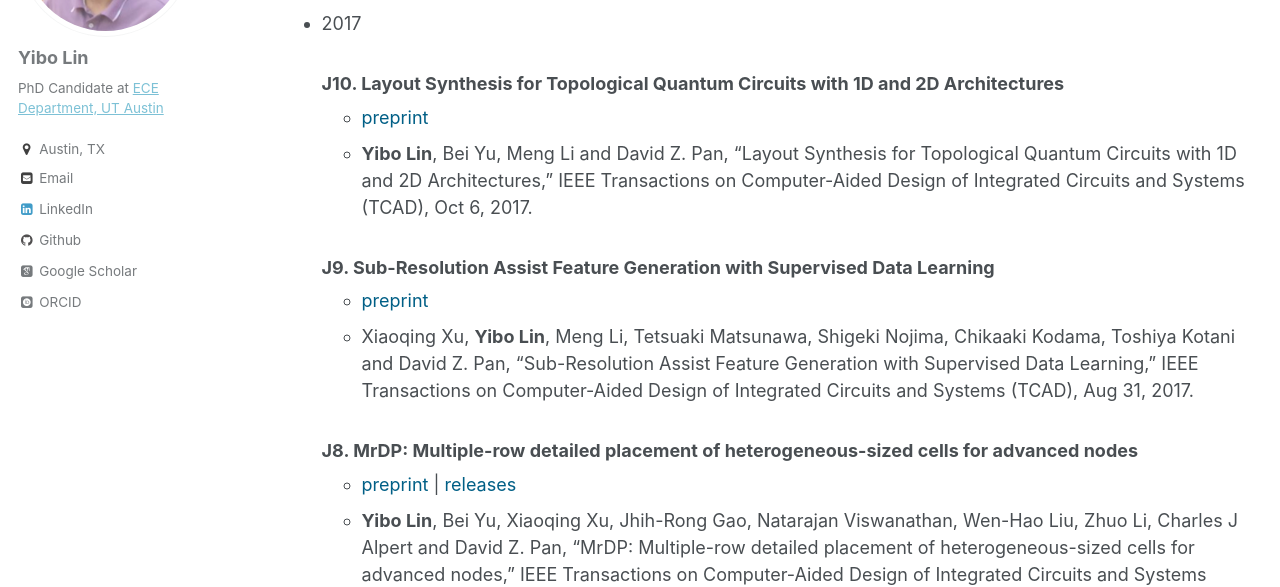
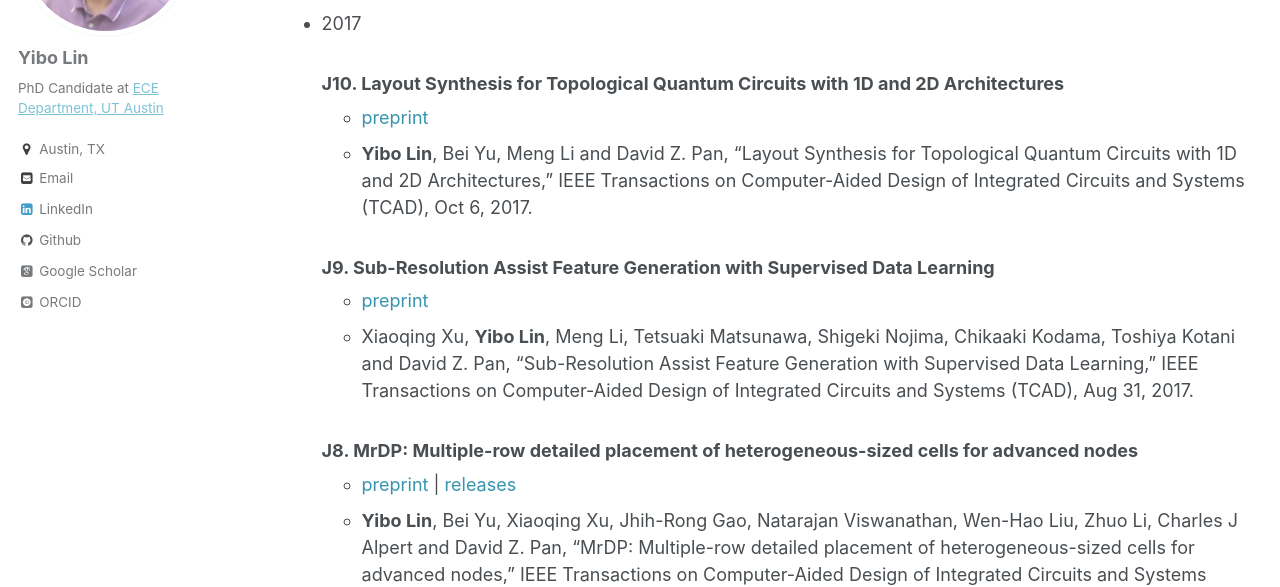
Before and after one commit to limbo018/limbo018.github.io, a Jekyll site: the page built from _pages/publications.md, in a window 1280 px wide and 900 px high. Shown: the part 256-843 px from the top of the window. Built offline with Jekyll 4.4.1, drawn with Linux system fonts in a browser that asks for light colours; some web fonts are replaced.

Commit message:
only change preprint and release color now

```diff
--- a/_pages/publications.md
+++ b/_pages/publications.md
@@ -20,47 +20,47 @@ Journal Papers
 * 2017
 
   ### J10. [Layout Synthesis for Topological Quantum Circuits with 1D and 2D Architectures](https://doi.org/10.1109/TCAD.2017.2760511)
-     * <a href="/publications/papers/QUANTUM_TCAD2017_Lin.pdf" style="color:#005F86">preprint</a>
+     * <a href="/publications/papers/QUANTUM_TCAD2017_Lin.pdf" style="color:#3793ae">preprint</a>
      * **Yibo Lin**, Bei Yu, Meng Li and David Z. Pan, "[Layout Synthesis for Topological Quantum Circuits with 1D and 2D Architectures](https://doi.org/10.1109/TCAD.2017.2760511)," IEEE Transactions on Computer-Aided Design of Integrated Circuits and Systems (TCAD), Oct 6, 2017.
 
   ### J9. [Sub-Resolution Assist Feature Generation with Supervised Data Learning](https://doi.org/10.1109/TCAD.2017.2748029)
-     * <a href="/publications/papers/SRAF_TCAD2017_Xu.pdf" style="color:#005F86">preprint</a>
+     * <a href="/publications/papers/SRAF_TCAD2017_Xu.pdf" style="color:#3793ae">preprint</a>
      * Xiaoqing Xu, **Yibo Lin**, Meng Li, Tetsuaki Matsunawa, Shigeki Nojima, Chikaaki Kodama, Toshiya Kotani and David Z. Pan, "[Sub-Resolution Assist Feature Generation with Supervised Data Learning](https://doi.org/10.1109/TCAD.2017.2748029)," IEEE Transactions on Computer-Aided Design of Integrated Circuits and Systems (TCAD), Aug 31, 2017.
 
   ### J8. [MrDP: Multiple-row detailed placement of heterogeneous-sized cells for advanced nodes](https://doi.org/10.1109/TCAD.2017.2748025)
-     * <a href="/publications/papers/PLACE_TCAD2017_Lin.pdf" style="color:#005F86">preprint</a> \| <a href="http://www.cerc.utexas.edu/utda/download/MrDP/index.html" style="color:#005F86">releases</a>
+     * <a href="/publications/papers/PLACE_TCAD2017_Lin.pdf" style="color:#3793ae">preprint</a> \| <a href="http://www.cerc.utexas.edu/utda/download/MrDP/index.html" style="color:#3793ae">releases</a>
      * **Yibo Lin**, Bei Yu, Xiaoqing Xu, Jhih-Rong Gao, Natarajan Viswanathan, Wen-Hao Liu, Zhuo Li, Charles J Alpert and David Z. Pan, "[MrDP: Multiple-row detailed placement of heterogeneous-sized cells for advanced nodes](https://doi.org/10.1109/TCAD.2017.2748025)," IEEE Transactions on Computer-Aided Design of Integrated Circuits and Systems (TCAD), Aug 31, 2017.
 
   ### J7. [Stitch aware detailed placement for multiple e-beam lithography](http://dx.doi.org/10.1016/j.vlsi.2017.02.004)
-     * <a href="/publications/papers/DFMP_JVLSI2017_Lin.pdf" style="color:#005F86">preprint</a>
+     * <a href="/publications/papers/DFMP_JVLSI2017_Lin.pdf" style="color:#3793ae">preprint</a>
      * **Yibo Lin**, Bei Yu, Yi Zou, Zhuo Li, Charles J Alpert and David Z. Pan, "[Stitch aware detailed placement for multiple e-beam lithography](http://dx.doi.org/10.1016/j.vlsi.2017.02.004)," Integration, the VLSI Journal, Jun, 2017.
 
   ### J6. [Triple/quadruple patterning layout decomposition via linear programming and iterative rounding](http://dx.doi.org/10.1117/1.JMM.16.2.023507)
-     * <a href="/publications/papers/MPL_JM32017_Lin.pdf" style="color:#005F86">preprint</a>
+     * <a href="/publications/papers/MPL_JM32017_Lin.pdf" style="color:#3793ae">preprint</a>
      * **Yibo Lin**, Xiaoqing Xu, Bei Yu, Ross Baldick and David Z. Pan, "[Triple/quadruple patterning layout decomposition via linear programming and iterative rounding](http://dx.doi.org/10.1117/1.JMM.16.2.023507)," Journal of Micro/Nanolithography, MEMS, and MOEMS (JM3), May 18, 2017.
 
   ### J5. [Redundant local-Loop insertion for unidirectional routing](http://dx.doi.org/10.1109/TCAD.2017.2651811)
-     * <a href="/publications/papers/DFM_TCAD2017_Xu.pdf" style="color:#005F86">preprint</a>
+     * <a href="/publications/papers/DFM_TCAD2017_Xu.pdf" style="color:#3793ae">preprint</a>
      * Xiaoqing Xu, **Yibo Lin**, Meng Li, Jiaojiao Ou,  B. Cline  and  D. Z. Pan, "[Redundant local-Loop insertion for unidirectional routing](http://dx.doi.org/10.1109/TCAD.2017.2651811)," IEEE Transactions on Computer-Aided Design of Integrated Circuits and Systems (TCAD), Jan 11, 2017.
 
   ### J4. [Triple patterning aware detailed placement toward zero cross-row middle-of-line conflict](http://dx.doi.org/10.1109/TCAD.2017.2648843)
-     * <a href="/publications/papers/DFMP_TCAD2017_Lin.pdf" style="color:#005F86">preprint</a> \| <a href="http://www.cerc.utexas.edu/utda/download/TPLPlace/index.html" style="color:#005F86">releases</a>
+     * <a href="/publications/papers/DFMP_TCAD2017_Lin.pdf" style="color:#3793ae">preprint</a> \| <a href="http://www.cerc.utexas.edu/utda/download/TPLPlace/index.html" style="color:#3793ae">releases</a>
      * **Yibo Lin**, Bei Yu, Biying Xu and David Z. Pan, "[Triple patterning aware detailed placement toward zero cross-row middle-of-line conflict](http://dx.doi.org/10.1109/TCAD.2017.2648843)," IEEE Transactions on Computer-Aided Design of Integrated Circuits and Systems (TCAD), Jan 05, 2017.
 
 * 2016
 
   ### J3. [Design for manufacturability and reliability in extreme-scaling VLSI](http://link.springer.com/article/10.1007%2Fs11432-016-5560-6)
-     * <a href="/publications/papers/DFM_SCIS2016_Yu.pdf" style="color:#005F86">preprint</a> \| *Invited Paper*
+     * <a href="/publications/papers/DFM_SCIS2016_Yu.pdf" style="color:#3793ae">preprint</a> \| *Invited Paper*
      * Bei Yu, Xiaoqing Xu, Subhendu Roy, **Yibo Lin**, Jiaojiao Ou and David Z. Pan, "[Design for manufacturability and reliability in extreme-scaling VLSI](http://link.springer.com/article/10.1007%2Fs11432-016-5560-6)," Science China Information Sciences, 2016.
 
   ### J2. [High performance dummy fill insertion with coupling and uniformity constraints](http://dx.doi.org/10.1109/TCAD.2016.2638452)
-     * <a href="/publications/papers/CMP_TCAD2016_Lin.pdf" style="color:#005F86">preprint</a> \| <a href="http://www.cerc.utexas.edu/utda/download/DFI/index.html" style="color:#005F86">releases</a>
+     * <a href="/publications/papers/CMP_TCAD2016_Lin.pdf" style="color:#3793ae">preprint</a> \| <a href="http://www.cerc.utexas.edu/utda/download/DFI/index.html" style="color:#3793ae">releases</a>
      * **Yibo Lin**, Bei Yu and David Z. Pan, "[High performance dummy fill insertion with coupling and uniformity constraints](http://dx.doi.org/10.1109/TCAD.2016.2638452)," IEEE Transactions on Computer-Aided Design of Integrated Circuits and Systems (TCAD), Dec, 2016.
 
 * 2015
 
   ### J1. [Methodology for standard cell compliance and detailed placement for triple patterning lithography](http://ieeexplore.ieee.org/xpl/articleDetails.jsp?tp=&arnumber=7036058)
-     * <a href="/publications/papers/DFMP_TCAD2015_Yu.pdf" style="color:#005F86">preprint</a>
+     * <a href="/publications/papers/DFMP_TCAD2015_Yu.pdf" style="color:#3793ae">preprint</a>
      * Bei Yu, Xiaoqing Xu, Jhih-Rong Gao, **Yibo Lin**, Zhuo Li, Charles Alpert and David Z. Pan, "[Methodology for standard cell compliance and detailed placement for triple patterning lithography](http://ieeexplore.ieee.org/xpl/articleDetails.jsp?tp=&arnumber=7036058)," IEEE Transactions on Computer-Aided Design of Integrated Circuits and Systems (TCAD), May, 2015.
 
 Conference Papers
@@ -73,63 +73,63 @@ Conference Papers
      * **Yibo Lin**, Yuki Watanabe, Taiki Kimura, Tetsuaki Matsunawa, Shigeki Nojima, Meng Li and David Z. Pan, "Data Efficient Lithography Modeling with Residual Neural Networks and Transfer Learning," ACM International Symposium on Physical Design (ISPD), Monterey, CA, Mar 25-28, 2018.
 
   ### C14. A Practical Split Manufacturing Framework for Trojan Prevention via Simultaneous Wire Lifting and Cell Insertion
-     * <a href="/publications/papers/SPM_ASPDAC2018_Li.pdf" style="color:#005F86">preprint</a> \| accepted
+     * <a href="/publications/papers/SPM_ASPDAC2018_Li.pdf" style="color:#3793ae">preprint</a> \| accepted
      * Meng Li, Bei Yu, **Yibo Lin**, Xiaoqing Xu, Wuxi Li and David Z. Pan, "A Practical Split Manufacturing Framework for Trojan Prevention via Simultaneous Wire Lifting and Cell Insertion," IEEE/ACM Asia and South Pacific Design Automation Conference (ASPDAC), Jeju, Korea, Jan 22-25, 2018.
 
 * 2017
 
   ### C13. Patterning Aware Design Optimization of Selective Etching in N5 and Beyond
-     * <a href="/publications/papers/DFM_ICCD2017_Lin.pdf" style="color:#005F86">preprint</a> \| <a href="/publications/papers/DFM_ICCD2017_Lin.slides.pdf" style="color:#005F86">slides</a>
+     * <a href="/publications/papers/DFM_ICCD2017_Lin.pdf" style="color:#3793ae">preprint</a> \| <a href="/publications/papers/DFM_ICCD2017_Lin.slides.pdf" style="color:#3793ae">slides</a>
      * **Yibo Lin**, Peter Debacker, Darko Trivkovic, Ryoung-han Kim, Praveen Raghavan and David Z. Pan, "Patterning Aware Design Optimization of Selective Etching in N5 and Beyond," IEEE International Conference on Computer Design (ICCD), Boston, MA, Nov 5-8, 2017.
 
   ### C12. [Machine learning for mask/wafer hotspot detection and mask synthesis](http://dx.doi.org/10.1117/12.2282943)
-     * <a href="/publications/papers/MASK_PT2017_Lin.pdf" style="color:#005F86">preprint</a> \| *Invited paper*
+     * <a href="/publications/papers/MASK_PT2017_Lin.pdf" style="color:#3793ae">preprint</a> \| *Invited paper*
      * **Yibo Lin**, Xiaoqing Xu, Jiaojiao Ou and David Z Pan, "[Machine learning for mask/wafer hotspot detection and mask synthesis](http://dx.doi.org/10.1117/12.2282943)," Photomask Technology, Oct 16, 2017.
 
   ### C11. [Placement Mitigation Techniques for Power Grid Electromigration](https://doi.org/10.1109/ISLPED.2017.8009178)
-     * <a href="/publications/papers/DFMP_ISLPED2017_Ye.pdf" style="color:#005F86">preprint</a>
+     * <a href="/publications/papers/DFMP_ISLPED2017_Ye.pdf" style="color:#3793ae">preprint</a>
      * Wei Ye, **Yibo Lin**, Xiaoqing Xu, Wuxi Li, Yiwei Fu, Yongsheng Sun, Canhui Zhan and David Z. Pan, "[Placement Mitigation Techniques for Power Grid Electromigration](https://doi.org/10.1109/ISLPED.2017.8009178)," IEEE International Symposium on Low Power Electronics and Design (ISLPED), Taipei, Jul 24-26, 2017.
 
   ### C10. [Concurrent Pin Access Optimization for Unidirectional Routing](https://doi.org/10.1145/3061639.3062214)
-     * <a href="/publications/papers/DFMR_DAC2017_Xu.pdf" style="color:#005F86">preprint</a>
+     * <a href="/publications/papers/DFMR_DAC2017_Xu.pdf" style="color:#3793ae">preprint</a>
      * Xiaoqing Xu, **Yibo Lin**, Vinicius Livramento and David Z. Pan, "[Concurrent Pin Access Optimization for Unidirectional Routing](https://doi.org/10.1145/3061639.3062214)," ACM/IEEE Design Automation Conference (DAC), Austin, TX, Jun 18-22, 2017.
 
   ### C9. [DSAR: DSA aware routing with simultaneous DSA guiding pattern and double patterning assignment](https://doi.org/10.1145/3036669.3036677)
-     * <a href="/publications/papers/DFMR_ISPD2017_Ou.pdf" style="color:#005F86">preprint</a>
+     * <a href="/publications/papers/DFMR_ISPD2017_Ou.pdf" style="color:#3793ae">preprint</a>
      * Jiaojiao Ou, Bei Yu, Xiaoqing Xu, Joydeep Mitra, **Yibo Lin** and David Z. Pan, "[DSAR: DSA aware routing with simultaneous DSA guiding pattern and double patterning assignment](https://doi.org/10.1145/3036669.3036677)," ACM International Symposium on Physical Design (ISPD), Portland, OR, Mar 19-22, 2017.
 
 * 2016
 
   ### C8. [MrDP: Multiple-row detailed placement of heterogeneous-sized cells for advanced nodes](http://dx.doi.org/10.1145/2966986.2967055)
-     * <a href="/publications/papers/PLACE_ICCAD2016_Lin.pdf" style="color:#005F86">preprint</a> \| <a href="/publications/papers/PLACE_ICCAD2016_Lin.slides.pdf" style="color:#005F86">slides</a> \| <a href="http://www.cerc.utexas.edu/utda/download/MrDP/index.html" style="color:#005F86">releases</a>
+     * <a href="/publications/papers/PLACE_ICCAD2016_Lin.pdf" style="color:#3793ae">preprint</a> \| <a href="/publications/papers/PLACE_ICCAD2016_Lin.slides.pdf" style="color:#3793ae">slides</a> \| <a href="http://www.cerc.utexas.edu/utda/download/MrDP/index.html" style="color:#3793ae">releases</a>
      * **Yibo Lin**, Bei Yu, Xiaoqing Xu, Jhih-Rong Gao, Natarajan Viswanathan, Wen-Hao Liu, Zhuo Li, Charles J Alpert and David Z. Pan, "[MrDP: Multiple-row detailed placement of heterogeneous-sized cells for advanced nodes](http://dx.doi.org/10.1145/2966986.2967055)," IEEE/ACM International Conference on Computer-Aided Design (ICCAD), Austin, TX, Nov 7-10, 2016.
 
   ### C7. [A novel unified dummy fill insertion framework with SQP-based optimization method](http://dx.doi.org/10.1145/2966986.2966994)
-     * <a href="/publications/papers/CMP_ICCAD2016_Tao.pdf" style="color:#005F86">preprint</a>
+     * <a href="/publications/papers/CMP_ICCAD2016_Tao.pdf" style="color:#3793ae">preprint</a>
      * Yudong Tao, Changhao Yan, **Yibo Lin**, Sheng-Guo Wang, David Z. Pan and Xuan Zeng, "[A novel unified dummy fill insertion framework with SQP-based optimization method](http://dx.doi.org/10.1145/2966986.2966994)," IEEE/ACM International Conference on Computer-Aided Design (ICCAD), Austin, TX, Nov 7-10, 2016.
 
   ### C6. [Detailed placement in advanced technology nodes: a survey](https://doi.org/10.1109/ICSICT.2016.7999056)
-     * <a href="/publications/papers/DFMP_ICSICT2016_Lin.pdf" style="color:#005F86">preprint</a> \| *Invited Paper*
+     * <a href="/publications/papers/DFMP_ICSICT2016_Lin.pdf" style="color:#3793ae">preprint</a> \| *Invited Paper*
      * **Yibo Lin**, Bei Yu and David Z. Pan, "[Detailed placement in advanced technology nodes: a survey](https://doi.org/10.1109/ICSICT.2016.7999056)," IEEE International Conference on Solid-State and Integrated Circuit Technology (ICSICT), Hangzhou, China, Oct 25-28, 2016.
 
   ### C5. [Triple/quadruple patterning layout decomposition via novel linear programming and iterative rounding](http://dx.doi.org/10.1117/12.2218628)
-     * <a href="/publications/papers/MPL_SPIE2016_Lin.pdf" style="color:#005F86">preprint</a> \| <a href="/publications/papers/MPL_SPIE2016_Lin.slides.pptx" style="color:#005F86">slides</a> \| <a href="http://www.cerc.utexas.edu/utda/download/MPLD/index.html" style="color:#005F86">releases</a> \| *Best Student Paper Award*
+     * <a href="/publications/papers/MPL_SPIE2016_Lin.pdf" style="color:#3793ae">preprint</a> \| <a href="/publications/papers/MPL_SPIE2016_Lin.slides.pptx" style="color:#3793ae">slides</a> \| <a href="http://www.cerc.utexas.edu/utda/download/MPLD/index.html" style="color:#3793ae">releases</a> \| *Best Student Paper Award*
      * **Yibo Lin**, Xiaoqing Xu, Bei Yu, Ross Baldick and David Z. Pan, "[Triple/quadruple patterning layout decomposition via novel linear programming and iterative rounding](http://dx.doi.org/10.1117/12.2218628)," Proceedings of SPIE, San Jose, CA, Feb 21-25, 2016.
 
   ### C4. [Stitch aware detailed placement for multiple e-beam lithography](http://ieeexplore.ieee.org/xpl/articleDetails.jsp?arnumber=7428009)
-     * <a href="/publications/papers/DFMP_ASPDAC2016_Lin.pdf" style="color:#005F86">preprint</a> \| <a href="/publications/papers/DFMP_ASPDAC2016_Lin.slides.pptx" style="color:#005F86">slides</a>
+     * <a href="/publications/papers/DFMP_ASPDAC2016_Lin.pdf" style="color:#3793ae">preprint</a> \| <a href="/publications/papers/DFMP_ASPDAC2016_Lin.slides.pptx" style="color:#3793ae">slides</a>
      * **Yibo Lin**, Bei Yu, Yi Zou, Zhuo Li, Charles J Alpert and David Z. Pan, "[Stitch aware detailed placement for multiple e-beam lithography](http://ieeexplore.ieee.org/xpl/articleDetails.jsp?arnumber=7428009)," IEEE/ACM Asia and South Pacific Design Automation Conference (ASPDAC), Macau, China, Jan 25-28, 2016.
 
 * 2015
 
   ### C3. [Triple patterning aware detailed placement toward zero cross-row middle-of-line conflict](http://dl.acm.org/citation.cfm?id=2840875)
-     * <a href="/publications/papers/DFMP_ICCAD2015_Lin.pdf" style="color:#005F86">preprint</a> \| <a href="/publications/papers/DFMP_ICCAD2015_Lin.slides.pdf" style="color:#005F86">slides</a> \| <a href="http://www.cerc.utexas.edu/utda/download/TPLPlace/index.html" style="color:#005F86">releases</a>
+     * <a href="/publications/papers/DFMP_ICCAD2015_Lin.pdf" style="color:#3793ae">preprint</a> \| <a href="/publications/papers/DFMP_ICCAD2015_Lin.slides.pdf" style="color:#3793ae">slides</a> \| <a href="http://www.cerc.utexas.edu/utda/download/TPLPlace/index.html" style="color:#3793ae">releases</a>
      * **Yibo Lin**, Bei Yu, Biying Xu and David Z. Pan, "[Triple patterning aware detailed placement toward zero cross-row middle-of-line conflict](http://dl.acm.org/citation.cfm?id=2840875)," IEEE/ACM International Conference on Computer-Aided Design (ICCAD), Austin, TX, Nov 2-6, 2015.
 
   ### C2. [High performance dummy fill insertion with coupling and uniformity constraints](http://dl.acm.org/citation.cfm?id=2744769.2744850)
-     * <a href="/publications/papers/CMP_DAC2015_Lin.pdf" style="color:#005F86">preprint</a> \| <a href="/publications/papers/CMP_DAC2015_Lin.slides.pdf" style="color:#005F86">slides</a> \| <a href="http://www.cerc.utexas.edu/utda/download/DFI/index.html" style="color:#005F86">releases</a>
+     * <a href="/publications/papers/CMP_DAC2015_Lin.pdf" style="color:#3793ae">preprint</a> \| <a href="/publications/papers/CMP_DAC2015_Lin.slides.pdf" style="color:#3793ae">slides</a> \| <a href="http://www.cerc.utexas.edu/utda/download/DFI/index.html" style="color:#3793ae">releases</a>
      * **Yibo Lin**, Bei Yu and David Z. Pan, "[High performance dummy fill insertion with coupling and uniformity constraints](http://dl.acm.org/citation.cfm?id=2744769.2744850)," ACM/IEEE Design Automation Conference (DAC), San Francisco, CA, Jun 7-11, 2015.
 
   ### C1. [Pushing multiple patterning in sub-10nm: are we ready?](http://dl.acm.org/citation.cfm?id=2744769.2747940)
-     * <a href="/publications/papers/MPL_DAC2015_Pan.pdf" style="color:#005F86">preprint</a> \| *Invited Paper*
+     * <a href="/publications/papers/MPL_DAC2015_Pan.pdf" style="color:#3793ae">preprint</a> \| *Invited Paper*
      * David Z. Pan, Lars Liebmann, Bei Yu, Xiaoqing Xu and **Yibo Lin**, "[Pushing multiple patterning in sub-10nm: are we ready?](http://dl.acm.org/citation.cfm?id=2744769.2747940)," ACM/IEEE Design Automation Conference (DAC), San Francisco, CA, Jun 7-11, 2015.
--- a/ref/bibconvert.py
+++ b/ref/bibconvert.py
@@ -193,6 +193,7 @@ def printJekyll(bibDB, stringMap, highlightAuthors, entries, publishType, bookti
             for highlightAuthor in highlightAuthors:
                 author = author.replace(highlightAuthor, "**"+highlightAuthor+"**")
         title = entry['title'].replace("{", "").replace("}", "")
+        htmltitle = title
         booktitle = stringMap[entry[booktitleKey]] if entry[booktitleKey] in stringMap else entry[booktitleKey]
         address = entry['address'] if 'address' in entry else ""
         publishlink = entry['publishlink'] if 'publishlink' in entry else ""
@@ -206,11 +207,12 @@ def printJekyll(bibDB, stringMap, highlightAuthors, entries, publishType, bookti
             link = tokens[0]
             link = link.replace("limbo018.github.io", "/publications")
             content = tokens[1]
-            annotate = annotate.replace("["+annotateLink+"]", "<a href=\"%s\" style=\"color:#005F86\">%s</a>" % (link, content))
+            annotate = annotate.replace("["+annotateLink+"]", "<a href=\"%s\" style=\"color:#3793ae\">%s</a>" % (link, content))
         if annotate:
             annotate = """
      * %s""" % (annotate)
         if publishlink: # create link if publishlink is set
+            htmltitle = "<a href=\"%s\" style=\"color:#3793ae\">%s</a>" % (publishlink, title) # not used
             title = "[" + title + "](" + publishlink + ")"
         addressAndDate = getAddressAndDate(entry)
         print """\
```
